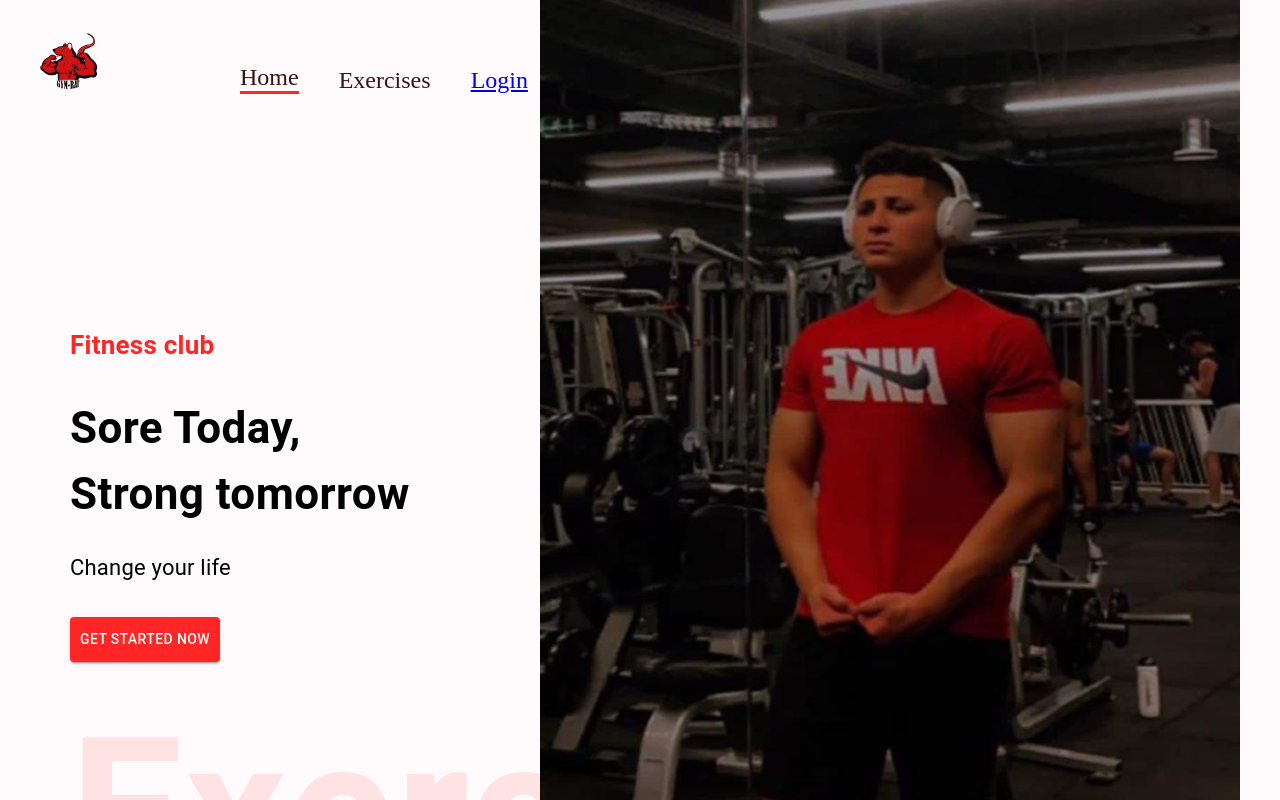
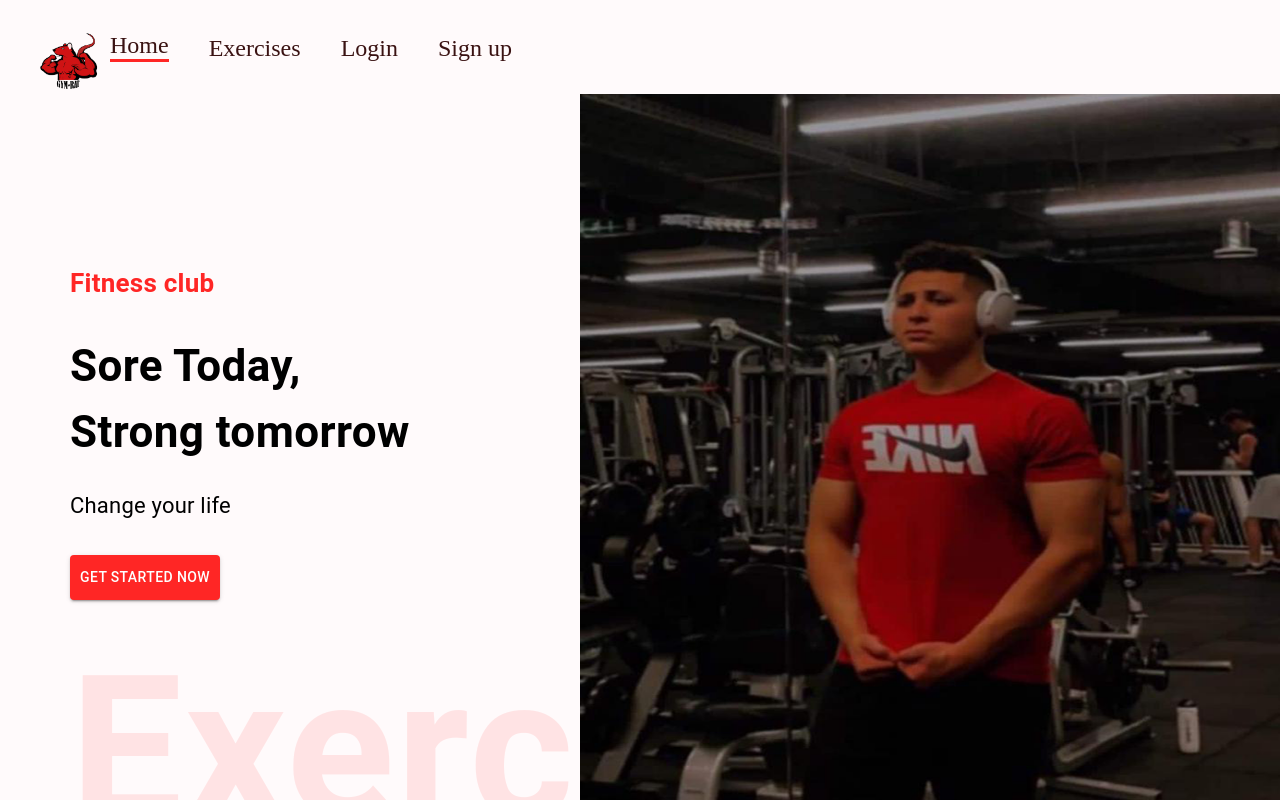
Before and after one commit to BelalHisham/Fitness_App, a React (Create React App) app: page / in a window 1280 px wide. Shown: the top 800 px of the page. Built offline with nearby package versions, Linux system fonts and the light colour scheme; no server answers.

Commit message:
Adding custom hock to logout and login solve the issue with the login when refresh the page by checking the local storage to check if user is logged in or not

```diff
--- a/src/App.css
+++ b/src/App.css
@@ -63,10 +63,10 @@ body {
 
   .hero-banner-img {
     position: absolute;
-    right: 40px;
-    top: 0px;
+    right: 0px;
+    top: 180px;
     width: 700px;
-    height: 900px;
+    height: 800px;
     margin-top: -330px;
 
   }
@@ -223,7 +223,7 @@ input.error{
 
 form.signup, form.login {
   max-width: 400px;
-  margin: 40px auto;
+  margin: 150px auto;
   padding: 20px;
   background: #fff;
   border-radius: 4px;
--- a/src/components/Navbar.js
+++ b/src/components/Navbar.js
@@ -1,15 +1,24 @@
 import React from 'react';
 import { Link } from 'react-router-dom';
 import {  Stack } from '@mui/system';
+import {useLogout} from '../hooks/useLogout'
+import { useAuthContext } from '../hooks/useAuthContext';
 
 import LogoRat from '../assets/images/LogoRat.png'
 
 const Navbar = () => {
+
+  const {logout} = useLogout()
+  const {user} = useAuthContext()
+
+  const handleClick = () => {
+    logout()
+  }
   return (
     <Stack direction= "row" justifyContent = "space-around" sx={{gap: {sm: "122px", xs: "40px"},
-    mt: {sm: "32px", xs: "20px"}, justifyContent : "none"}} px = "20px">
+    mt: {sm: "32px", xs: "20px"}, justifyContent : "none"}} px = "20px" >
       <Link to= "/">
-        <img src= {LogoRat} alt = "Logo" style={{width: "58px", height: "58px", margin: "0 20px"}} />
+        <img src= {LogoRat} alt = "Logo" style={{width: "58px", height: "58px", margin: "0 20px", position:'fixed', zIndex: '1'}} />
       </Link>
 
       <Stack
@@ -17,14 +26,38 @@ const Navbar = () => {
       gap = "40px"
       fontSize = "24px"
       alignItems= "flex-end"
+      position= 'fixed'
+      zIndex= '1'
+      ml= '90px'
+
+
 
       >
         <Link to = "/" style={{textDecoration: "none", color: "#3A1212", borderBottom: "3px solid #FF2625"}}>Home</Link>
         <a href='#exercises' style={{textDecoration: "none", color: "#3A1212"}}>Exercises</a>
+       {!user && (
+        <div>
+          <Link to= '/login' style={{textDecoration: "none", color: "#3A1212", marginRight: '40px'}} >Login</Link>
+          <Link to= '/signup' style={{textDecoration: "none", color: "#3A1212"}} >Sign up</Link>
+        </div> )}
 
-        <Link to= '/login' >Login</Link>
-        <Link to= '/signup' >Sign up</Link>
+
       </Stack>
+      { user &&(
+        <div style={{position: 'absolute', right: '50px'}}>
+        <span style={{fontSize: '20px'}}> <strong> {user.email}</strong>  </span>
+          <button style={{
+              background: '#fff',
+              color: '#FF2625',
+              border:' 2px solid #FF2625',
+              padding: '6px 10px',
+              borderRadius: '4px',
+              fontFamily: "Poppins",
+              cursor: 'pointer',
+              fontSize: '1em'
+          }} onClick={handleClick}> Log out</button>
+        </div>
+        )}
     </Stack>
   )
 }
--- a/src/context/AuthContext.js
+++ b/src/context/AuthContext.js
@@ -1,4 +1,4 @@
-import { createContext, useReducer } from "react";
+import { createContext, useReducer, useEffect } from "react";
 
 export const AuthContext = createContext()
 
@@ -18,6 +18,16 @@ export const AuthContextProvider = ({children}) => {
         user: null
     })
 
+    // we check if we are logged in if the user is not null in the local storage
+    useEffect(() => {
+        const user = JSON.parse(localStorage.getItem('user'))
+
+        if(user){
+            dispatch({type: 'LOGIN', payload: user})
+        }
+    }, [])
+
+
     console.log('AuthContext state: ', state)
 
     return(
--- /dev/null
+++ b/src/hooks/useLogin.js
@@ -0,0 +1,43 @@
+import { useState } from "react";
+import {useAuthContext} from './useAuthContext';
+import { Password } from "@mui/icons-material";
+
+
+export const useLogin = () => {
+
+
+
+const [error, setError] = useState(null)
+const [isLoading, setIsLoading] = useState(null)
+const {dispatch} = useAuthContext()
+
+const login = async (email, password) => {
+    setIsLoading(true)
+    setError(null)
+
+    const response = await fetch('/api/user/login', {
+        method: 'POST',
+        headers: {'Content-Type': 'application/json'},
+        body: JSON.stringify({email, password})
+    } )
+
+    const json = await response.json()
+
+    if(!response.ok){
+        setIsLoading(false)
+        setError(json.error)
+    }
+    if (response.ok){
+        // save the user to local storage (in case the user closes the website and open it again)
+        localStorage.setItem('user', JSON.stringify(json))
+
+        // update authContext
+        dispatch({type: 'LOGIN', payload: json})
+
+        setIsLoading(false)
+    }
+}
+
+return {login, isLoading, error}
+
+}
--- /dev/null
+++ b/src/hooks/useLogout.js
@@ -0,0 +1,16 @@
+import {useAuthContext} from './useAuthContext'
+
+export const useLogout = () => {
+    const {dispatch} = useAuthContext()
+
+    const logout = () => {
+
+        // remove user form storage
+        localStorage.removeItem('user')
+
+        // update the gloable state (dispatch logout action)
+        dispatch({type: 'LOGOUT'})
+    }
+
+    return {logout}
+}
--- a/src/hooks/useSignup.js
+++ b/src/hooks/useSignup.js
@@ -28,7 +28,7 @@ export const useSignup = () => {
             localStorage.setItem('user', JSON.stringify(json))
 
             // update authContext
-            dispatch({type: 'LOGIN', payload: json})
+            dispatch({type: 'LOGIN', payload: json}) //auto login after sign up
 
             setIsLoading(false)
         }
--- a/src/pages/Login.js
+++ b/src/pages/Login.js
@@ -1,15 +1,19 @@
 import React from 'react'
 import {useState} from 'react'
+import { useLogin } from '../hooks/useLogin'
 
 const Login = () => {
 
     const [email, setEmail] = useState('')
     const [password, setPassword] = useState('')
+    const {login, error, isLoading} = useLogin()
 
     const handleSubmit = async (e) => {
         e.preventDefault()
 
-        console.log(email, password)
+        await login(email, password)
+
+
     }
 
   return (
@@ -30,7 +34,8 @@ const Login = () => {
          value={password}
          />
 
-         <button>Log in</button>
+         <button disabled= {isLoading}>Log in</button>
+         {error && <div className='error'> {error} </div>}
      </form>
   )
 }
```
